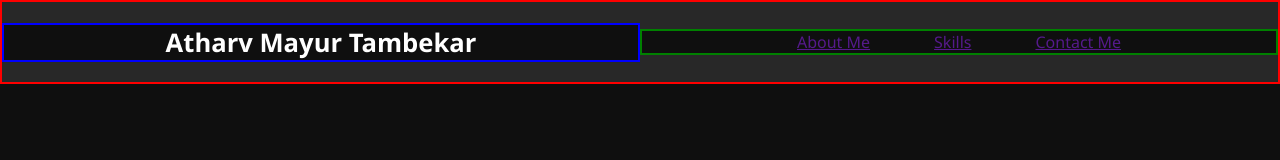
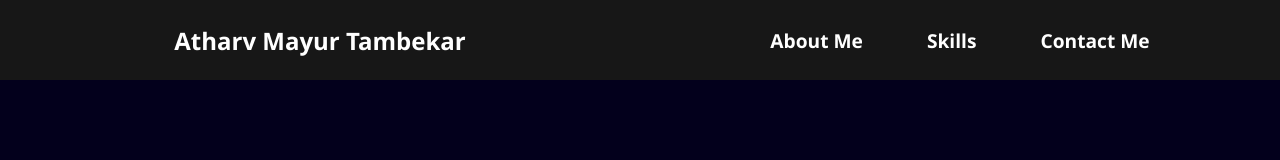
Before and after one commit to Atharv-28/Portfolio, a plain HTML site: page index.html in a window 1280 px wide. Drawn offline with Linux system fonts and the light colour scheme.

Commit message:
Nav design complete

```diff
--- a/styles/nav.css
+++ b/styles/nav.css
@@ -1,11 +1,10 @@
 *{
     margin: 0;
     padding: 0;
-    background-color: rgb(15, 15, 15);
+    background-color: #03001C;
 }
 .nav{
-    border: 2px solid red;
-    background-color: rgb(40, 40, 40);
+    background-color: #171717;
     color: white;
     font-family: 'Segoe UI', Tahoma, Geneva, Verdana, sans-serif;
     height: 10vh;
@@ -17,18 +16,26 @@
 }
 .nav-left{
     width: 50vw;
+    background-color: transparent;
     display: flex;
-    border: 2px solid blue;
     align-content: center;
     justify-content: center;
 }
 .nav-left-ele{
-    font-size: 1.6rem;
+    font-size: 1.5rem;
+    background-color: transparent;
 }
 .nav-right{
-    border: 2px solid green;
+    background-color: transparent;
     width: 50vw;
     display: flex;
     justify-content: center;
     gap: 5vw;
 }
+.nav-right-ele{
+    background-color: transparent;
+    text-decoration: none;
+    font-size: 1.2rem;
+    color: white;
+    font-weight: bold;
+}
```
